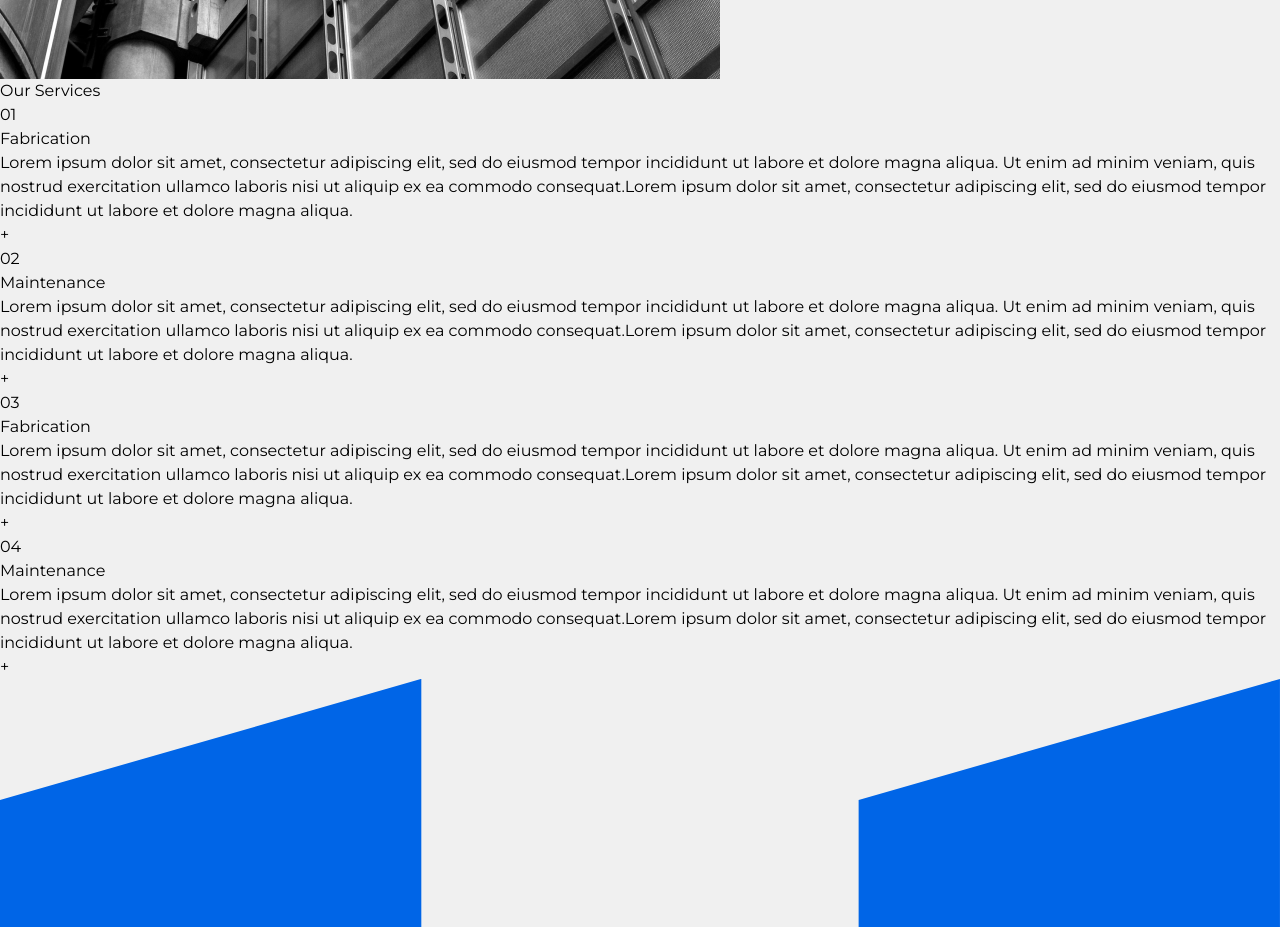
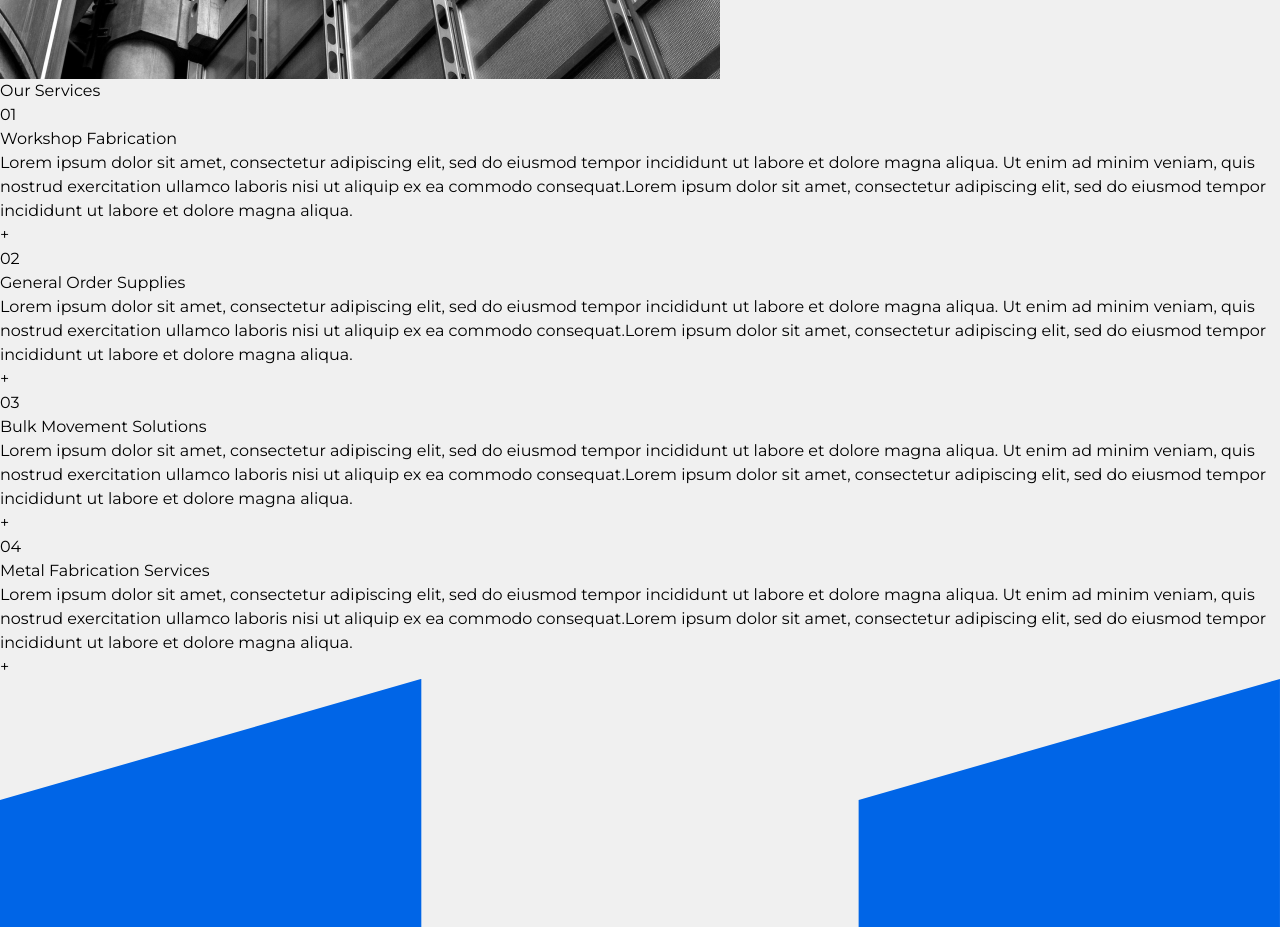
Before and after one commit to asfand687/huzefa-engineering, a React (Vite) app: page / in a window 1280 px wide. Shown: the part 6100-7027 px from the top of the page. Built offline with nearby package versions, Linux system fonts and the light colour scheme.

Commit message:
update service names

```diff
--- a/src/sections/OurServices.jsx
+++ b/src/sections/OurServices.jsx
@@ -5,22 +5,22 @@ import ServiceBlock from '../components/ServiceBlock'
 const servicesData = [
   {
     id: "01",
-    title: "Fabrication",
+    title: "Workshop Fabrication",
     description: "Lorem ipsum dolor sit amet, consectetur adipiscing elit, sed do eiusmod tempor incididunt ut labore et dolore magna aliqua. Ut enim ad minim veniam, quis nostrud exercitation ullamco laboris nisi ut aliquip ex ea commodo consequat.Lorem ipsum dolor sit amet, consectetur adipiscing elit, sed do eiusmod tempor incididunt ut labore et dolore magna aliqua."
   },
   {
     id: "02",
-    title: "Maintenance",
+    title: "General Order Supplies",
     description: "Lorem ipsum dolor sit amet, consectetur adipiscing elit, sed do eiusmod tempor incididunt ut labore et dolore magna aliqua. Ut enim ad minim veniam, quis nostrud exercitation ullamco laboris nisi ut aliquip ex ea commodo consequat.Lorem ipsum dolor sit amet, consectetur adipiscing elit, sed do eiusmod tempor incididunt ut labore et dolore magna aliqua."
   },
   {
     id: "03",
-    title: "Fabrication",
+    title: "Bulk Movement Solutions",
     description: "Lorem ipsum dolor sit amet, consectetur adipiscing elit, sed do eiusmod tempor incididunt ut labore et dolore magna aliqua. Ut enim ad minim veniam, quis nostrud exercitation ullamco laboris nisi ut aliquip ex ea commodo consequat.Lorem ipsum dolor sit amet, consectetur adipiscing elit, sed do eiusmod tempor incididunt ut labore et dolore magna aliqua."
   },
   {
     id: "04",
-    title: "Maintenance",
+    title: "Metal Fabrication Services",
     description: "Lorem ipsum dolor sit amet, consectetur adipiscing elit, sed do eiusmod tempor incididunt ut labore et dolore magna aliqua. Ut enim ad minim veniam, quis nostrud exercitation ullamco laboris nisi ut aliquip ex ea commodo consequat.Lorem ipsum dolor sit amet, consectetur adipiscing elit, sed do eiusmod tempor incididunt ut labore et dolore magna aliqua."
   }
 ]
```
